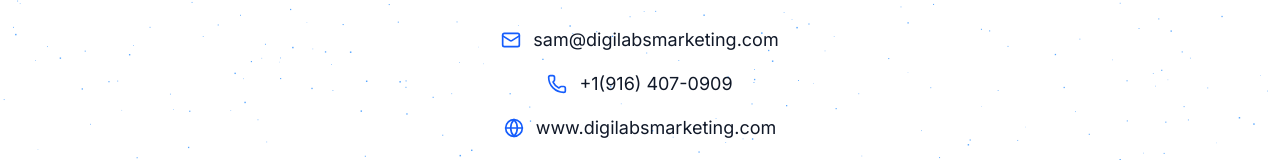
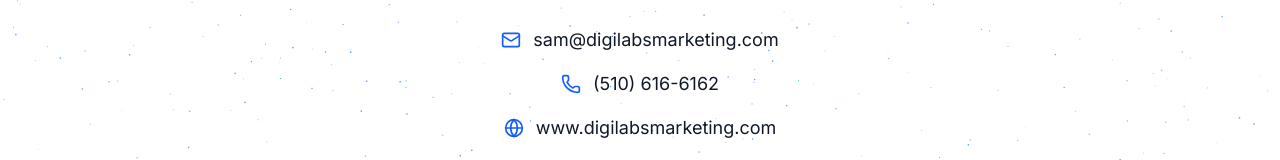
Before and after one commit to Dharanish-2006/DigiLabs, a Next.js app: page /contact in a window 1280 px wide. Shown: the part 238-398 px from the top of the page. Built offline with nearby package versions, Linux system fonts and the light colour scheme.

Commit message:
Update page.tsx

```diff
--- a/app/contact/page.tsx
+++ b/app/contact/page.tsx
@@ -35,7 +35,7 @@
           </div>
           <div className="flex items-center justify-center gap-3 text-lg">
             <Phone className="w-5 h-5 text-blue-600" />
-            <span>+1(916) 407-0909</span>
+            <span>(510) 616-6162</span>
           </div>
           <div className="flex items-center justify-center gap-3 text-lg">
             <Globe className="w-5 h-5 text-blue-600" />
```
